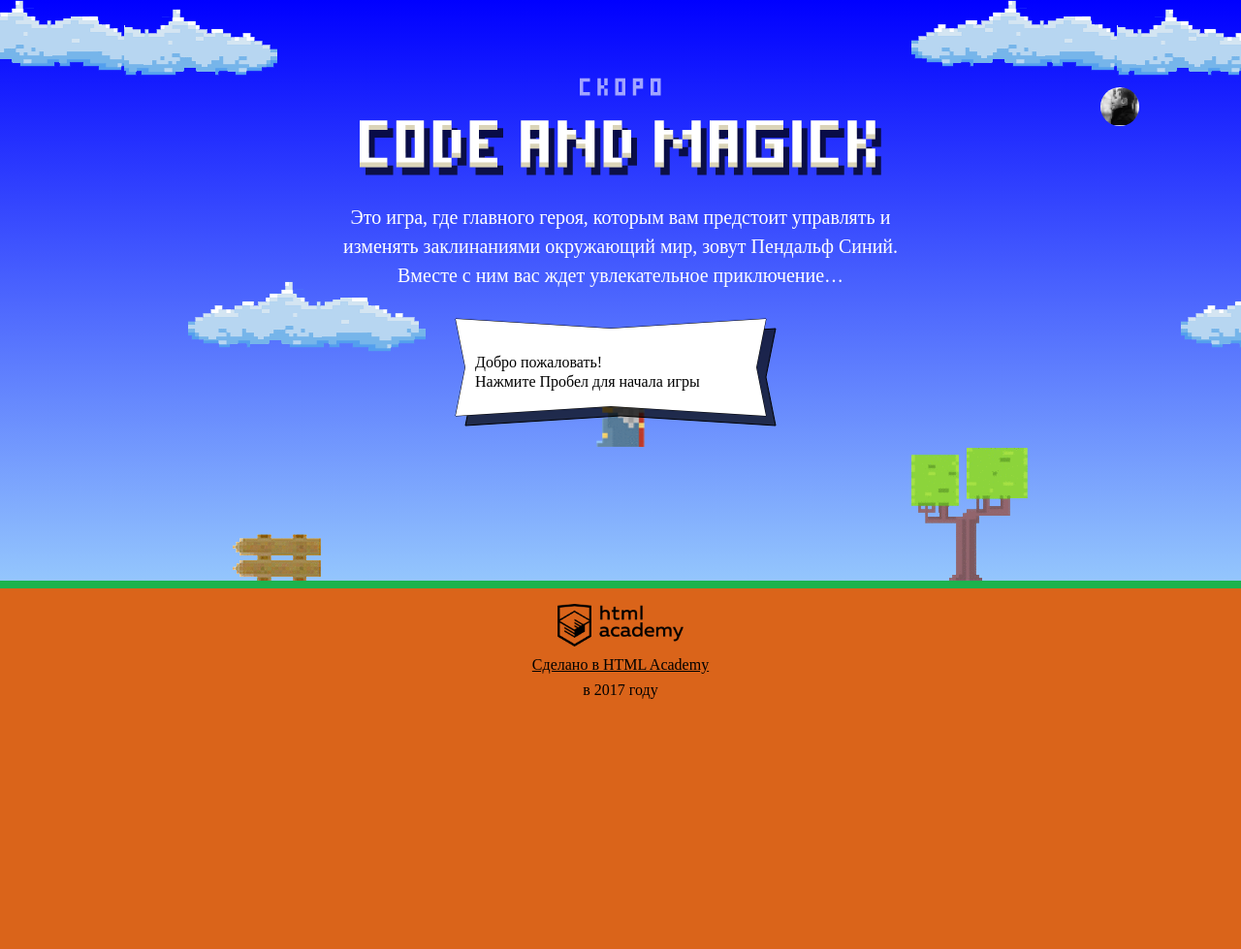
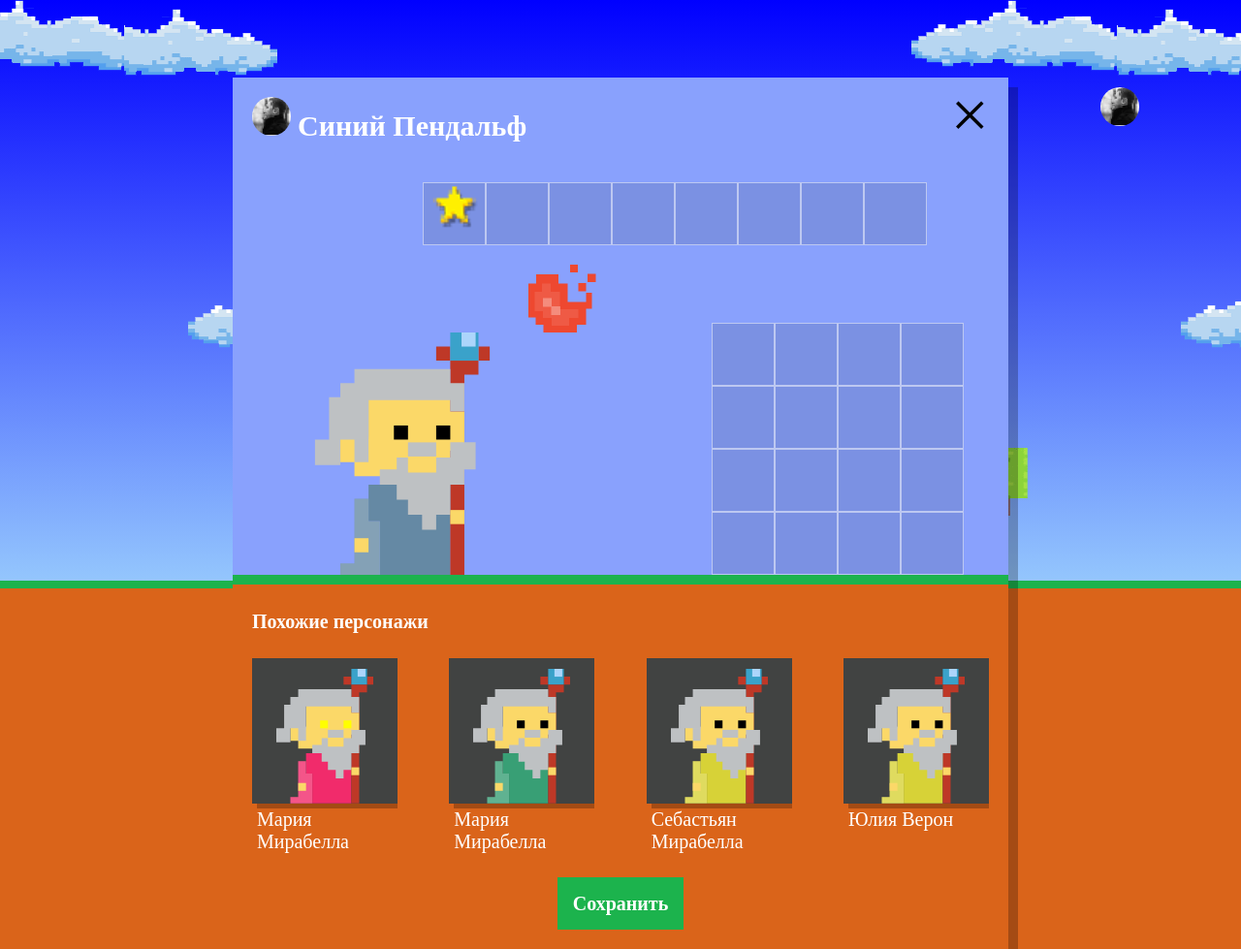
Before and after one commit to fedyashevvic/225034-code-and-magick-19, a website: page index.html in a window 1280 px wide. Shown: the whole page at 97% size. Before the commit the page ends 800 px from the top, so only its background shows below. Drawn offline with Linux system fonts and the light colour scheme; a web font is replaced by a local one.

Commit message:
Добавлен скрипт, показывающий похожих магов

```diff
--- a/index.html
+++ b/index.html
@@ -200,6 +200,7 @@
         return (height - getWizardHeight()) / 3;
       };
 </script>
+<script src="js/setup.js"></script>
 <script src="js/stat.js"></script>
 <script src="js/game.js"></script>
 
--- /dev/null
+++ b/js/setup.js
@@ -0,0 +1,54 @@
+'use strict';
+
+var WIZARD_NAMES = ['Иван', 'Хуан', 'Себастьян', 'Мария', 'Кристоф', 'Виктор', 'Юлия', 'Люпита', 'Вашингтон'];
+var WIZARD_SURNAMES = ['да Марья', 'Верон', 'Мирабелла', 'Вальц', 'Онопко', 'Топольницкая', 'Нионго', 'Ирвинг'];
+var COAT_COLORS = ['rgb(101, 137, 164)', 'rgb(241, 43, 107)', 'rgb(146, 100, 161)', 'rgb(56, 159, 117)', 'rgb(215, 210, 55)', 'rgb(0, 0, 0)'];
+var EYES_COLORS = ['black', 'red', 'blue', 'yellow', 'green'];
+var similarBlock = document.querySelector('#similar-wizard-template').content.querySelector('.setup-similar-item');
+var fragment = document.createDocumentFragment();
+
+var getRamdomData = function (arr) {
+  return Math.round(Math.random() * (arr.length - 1));
+};
+
+var wizardsData = [
+  {
+    name: WIZARD_NAMES[getRamdomData(WIZARD_NAMES)] + ' ' + WIZARD_SURNAMES[getRamdomData(WIZARD_SURNAMES)],
+    coatColor: COAT_COLORS[getRamdomData(COAT_COLORS)],
+    eyesColor: EYES_COLORS[getRamdomData(EYES_COLORS)]
+  },
+  {
+    name: WIZARD_NAMES[getRamdomData(WIZARD_NAMES)] + ' ' + WIZARD_SURNAMES[getRamdomData(WIZARD_SURNAMES)],
+    coatColor: COAT_COLORS[getRamdomData(COAT_COLORS)],
+    eyesColor: EYES_COLORS[getRamdomData(EYES_COLORS)]
+  },
+  {
+    name: WIZARD_NAMES[getRamdomData(WIZARD_NAMES)] + ' ' + WIZARD_SURNAMES[getRamdomData(WIZARD_SURNAMES)],
+    coatColor: COAT_COLORS[getRamdomData(COAT_COLORS)],
+    eyesColor: EYES_COLORS[getRamdomData(EYES_COLORS)]
+  },
+  {
+    name: WIZARD_NAMES[getRamdomData(WIZARD_NAMES)] + ' ' + WIZARD_SURNAMES[getRamdomData(WIZARD_SURNAMES)],
+    coatColor: COAT_COLORS[getRamdomData(COAT_COLORS)],
+    eyesColor: EYES_COLORS[getRamdomData(EYES_COLORS)]
+  }
+];
+
+var renderWizard = function (wizard) {
+  var wizardElement = similarBlock.cloneNode(true);
+  wizardElement.querySelector('.setup-similar-label').textContent = wizard.name;
+  wizardElement.querySelector('.wizard-coat').style.fill = wizard.coatColor;
+  wizardElement.querySelector('.wizard-eyes').style.fill = wizard.eyesColor;
+  fragment.appendChild(wizardElement);
+};
+
+var renderWizardItem = function (wizard) {
+  for (var i = 0; i < 4; i++) {
+    renderWizard(wizard[i]);
+  }
+  document.querySelector('.setup-similar-list').appendChild(fragment);
+  document.querySelector('.setup-similar').classList.remove('hidden');
+  document.querySelector('.setup').classList.remove('hidden');
+};
+
+renderWizardItem(wizardsData);
```
